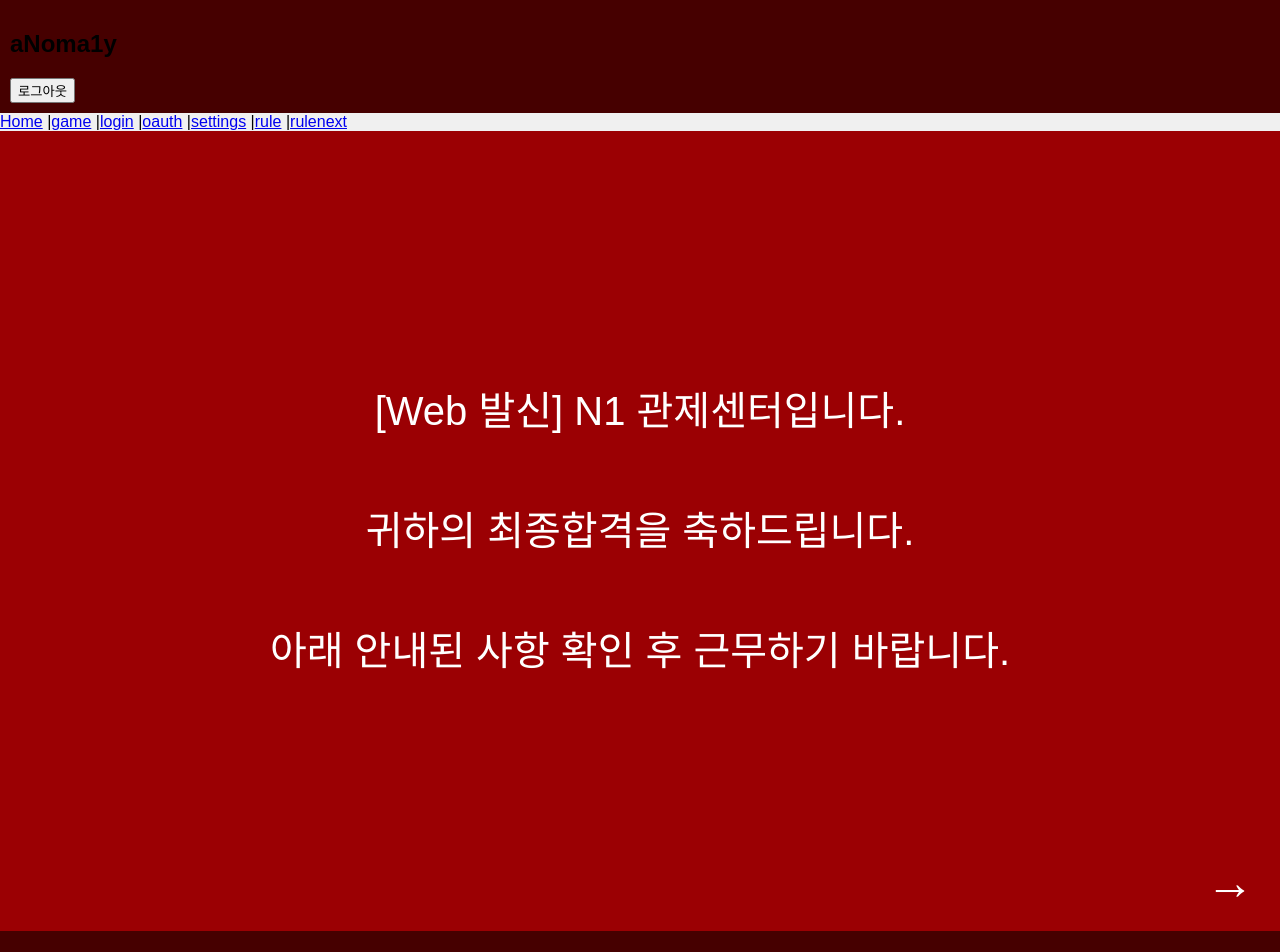
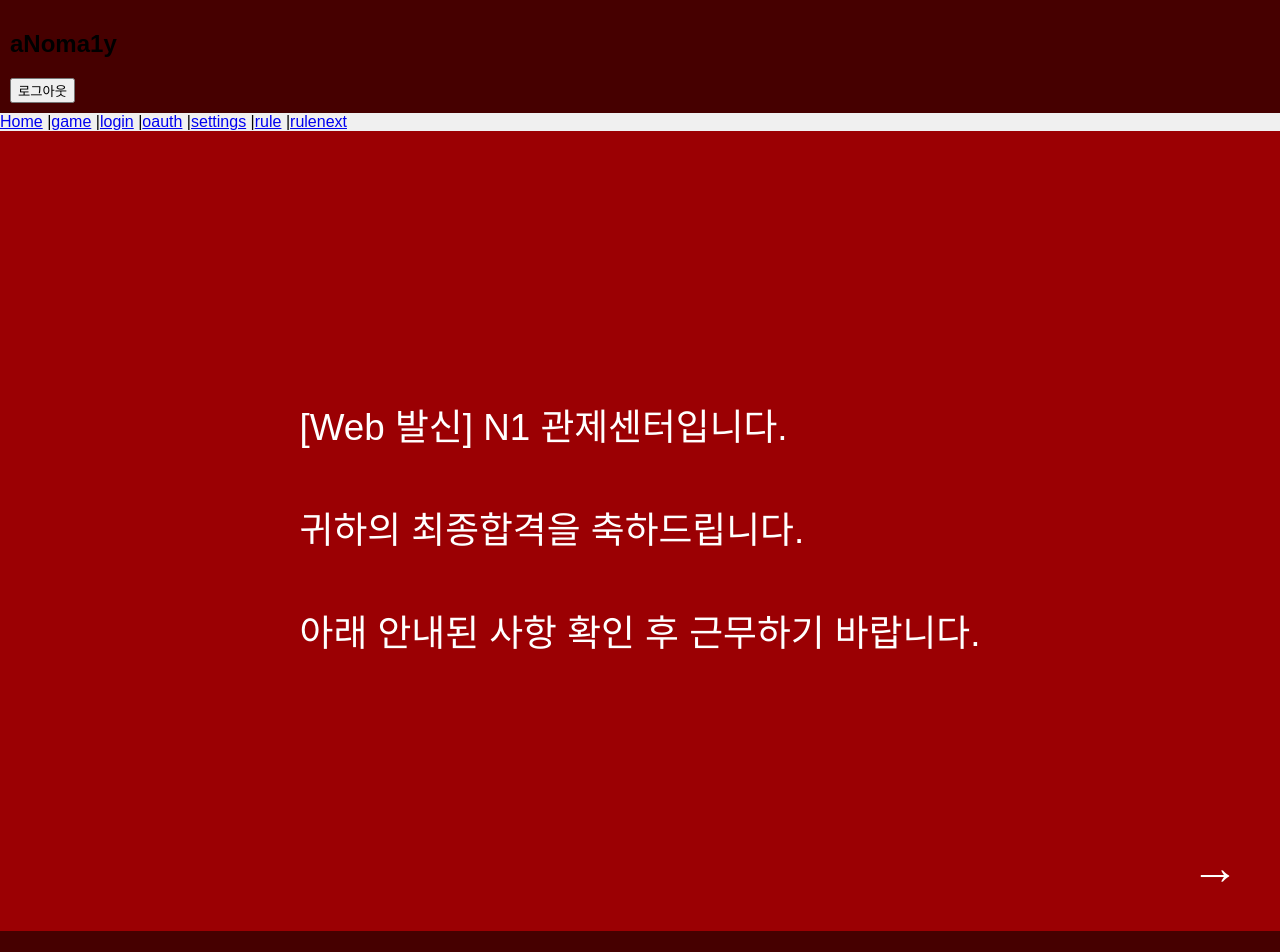
Before and after one commit to aNomar1y/aNoma1y_frontend, a React app: page /rule in a window 1280 px wide. Shown: the top 952 px of the page. Built offline with nearby package versions, Linux system fonts and the light colour scheme.

Commit message:
2025.01.11.00.30

```diff
--- a/src/pages/RuleNextPage.css
+++ b/src/pages/RuleNextPage.css
@@ -15,18 +15,18 @@
 
 /* 제목 스타일 */
 .rule-container h1 {
-  font-size: 1.8rem;
-  margin-bottom: 20px;
+  font-size: 3rem;
+  margin-bottom: 60px;
 }
 
 /* 리스트 스타일 */
 .rule-container ol {
   list-style: decimal;
   text-align: left;
-  line-height: 1.6;
-  font-size: 1.2rem;
+  line-height: 2.5;
+  font-size: 2rem;
   margin: 0;
-  padding-left: 20px; /* 숫자 리스트의 들여쓰기 */
+  padding-left: 40px; /* 숫자 리스트의 들여쓰기 */
 }
 
 /* 네비게이션 버튼 컨테이너 */
--- a/src/pages/RuleNextPage.js
+++ b/src/pages/RuleNextPage.js
@@ -17,10 +17,10 @@ function RuleNextPage() {
         <li>이곳에서 경험한 일은 외부에 유출될 수 없습니다.</li>
       </ol>
       <div className="navigation-buttons">
-        <button className="back-button" onClick={() => navigate('/')}>
+        <button className="back-button" onClick={() => navigate('/rule')}>
           &larr;
         </button>
-        <button className="next-button" onClick={() => navigate('/main')}>
+        <button className="next-button" onClick={() => navigate('/')}>
           &rarr;
         </button>
       </div>
--- a/src/pages/RulePage.css
+++ b/src/pages/RulePage.css
@@ -1,31 +1,35 @@
 .rule-container {
   background-color: #9B0003; /* 빨간 배경 */
-  color: white; /* 흰색 글자 */
-  height: 100vh;
+  color: white; /* 흰색 텍스트 */
+  height: 100vh; /* 화면 전체 높이 */
   display: flex;
-  flex-direction: column;
-  justify-content: center;
-  align-items: center;
-  position: relative; /* 화살표 버튼 위치를 고정하기 위한 설정 */
+  flex-direction: column; /* 위에서 아래로 배치 */
+  justify-content: center; /* 텍스트를 수직 중앙에 배치 */
+  align-items: center; /* 전체를 수평 중앙에 배치 */
+  position: relative; /* 버튼 위치를 고정하기 위해 필요 */
+  padding: 20px; /* 화면 가장자리 여백 */
+  box-sizing: border-box;
 }
 
 .rule-content {
-  text-align: center;
-  line-height: 2;
-  font-size: 2.5rem;
+  max-width: 70%; /* 텍스트의 최대 너비 제한 */
+  text-align: left; /* 텍스트 자체는 왼쪽 정렬 */
+  line-height: 1.8; /* 줄 간격 */
+  font-size: 2.3rem; /* 텍스트 크기 */
 }
 
 .rule-next-button {
   position: absolute; /* 부모 컨테이너 기준 위치 고정 */
-  bottom: 20px; /* 하단에서 20px 띄움 */
-  right: 20px; /* 우측에서 20px 띄움 */
-  background: none;
-  border: none;
-  color: white;
-  font-size: 3rem;
-  cursor: pointer;
+  bottom: 35px; /* 화면 하단에서 떨어진 거리 */
+  right: 35px; /* 화면 오른쪽에서 떨어진 거리 */
+  background: none; /* 버튼 배경 제거 */
+  border: none; /* 버튼 테두리 제거 */
+  color: white; /* 화살표 색상 */
+  font-size: 3rem; /* 화살표 크기 */
+  cursor: pointer; /* 마우스 포인터 표시 */
+  transition: color 0.3s ease; /* 호버 시 색상 전환 효과 */
 }
 
 .rule-next-button:hover {
-  color: #FFD700; /* 호버 시 화살표 색 변경 */
+  color: #FFD700; /* 호버 시 버튼 색 변경 */
 }
```
